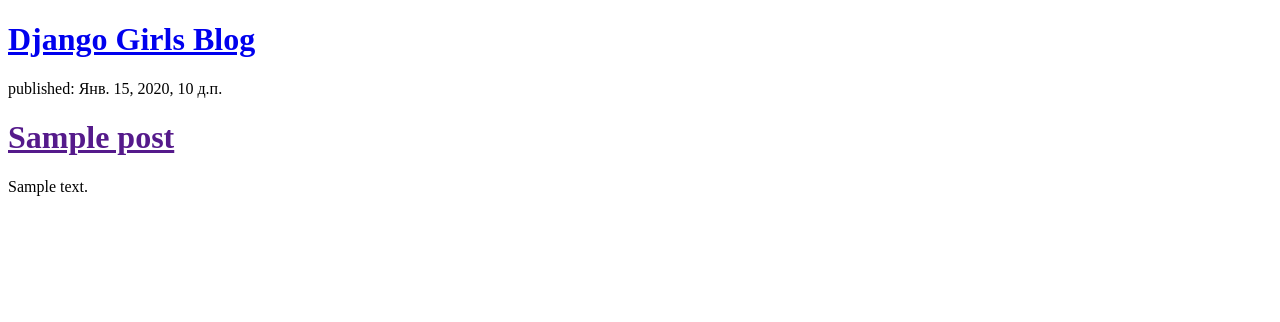
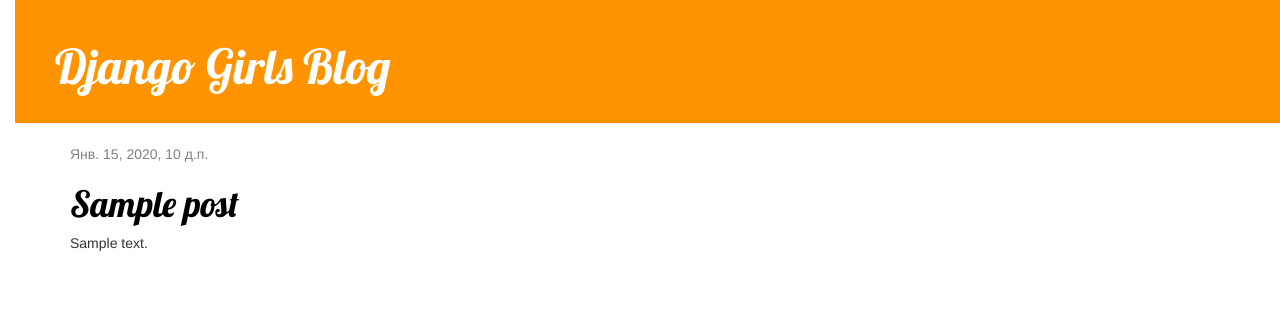
Before and after one commit to miazigoo/my-first-blog, a Django app: template blog/templates/blog/post_list.html in a window 1280 px wide. Shown: the top 322 px of the page. Run offline with Django 3.2, Linux system fonts and the light colour scheme; the template is opened without the code that fills it: most values are stand-ins (such as "Sample title", 1, 10 or a date in 2020); some libraries are stand-ins or nearby versions.

Commit message:
Added view and template for detailed blog post as well as CSS for the site.

```diff
--- /dev/null
+++ b/blog/static/css/blog.css
@@ -0,0 +1,55 @@
+h1 a {
+    color: #FCA205;
+    font-family: 'Lobster';
+}
+
+body {
+    padding-left: 15px;
+}
+
+.page-header {
+    background-color: #ff9400;
+    margin-top: 0;
+    padding: 20px 20px 20px 40px;
+}
+
+.page-header h1, .page-header h1 a, .page-header h1 a:visited, .page-header h1 a:active {
+    color: #ffffff;
+    font-size: 36pt;
+    text-decoration: none;
+}
+
+.content {
+    margin-left: 40px;
+}
+
+h1, h2, h3, h4 {
+    font-family: 'Lobster', cursive;
+}
+
+.date {
+    color: #828282;
+}
+
+.save {
+    float: right;
+}
+
+.post-form textarea, .post-form input {
+    width: 100%;
+}
+
+.top-menu, .top-menu:hover, .top-menu:visited {
+    color: #ffffff;
+    float: right;
+    font-size: 26pt;
+    margin-right: 20px;
+}
+
+.post {
+    margin-bottom: 70px;
+}
+
+.post h1 a, .post h1 a:visited {
+    color: #000000;
+}
--- /dev/null
+++ b/blog/templates/blog/base.html
@@ -0,0 +1,24 @@
+{% load static %}
+<!DOCTYPE html>
+<html>
+<head>
+	<link rel="stylesheet" href="//maxcdn.bootstrapcdn.com/bootstrap/3.2.0/css/bootstrap.min.css">
+	<link rel="stylesheet" href="//maxcdn.bootstrapcdn.com/bootstrap/3.2.0/css/bootstrap-theme.min.css">
+	<link href="https://fonts.googleapis.com/css?family=Lobster&subset=latin,cyrillic" rel="stylesheet" type="text/css">
+	<link rel="stylesheet" href="{% static 'css/blog.css' %}">
+	<title>Django Girls blog</title>
+</head>
+	<body>
+		<div class="page-header">
+	        <h1><a href="/">Django Girls Blog</a></h1>
+	    </div>
+	    <div class="content container">
+	        <div class="row">
+	            <div class="col-md-8">
+	            {% block content %}
+	            {% endblock %}
+	            </div>
+	        </div>
+	    </div>
+	</body>
+</html>
--- a/blog/templates/blog/post_list.html
+++ b/blog/templates/blog/post_list.html
@@ -1,19 +1,14 @@
-<!DOCTYPE html>
-<html>
-<head>
-	<title>Django Girls blog</title>
-</head>
-	<body>
-	    <div>
-            <h1><a href="/">Django Girls Blog</a></h1>
+
+{% extends 'blog/base.html' %}
+
+{% block content %}
+    {% for post in posts %}
+        <div class="post">
+            <div class="date">
+                {{ post.published_date }}
+            </div>
+            <h1><a href="{% url 'post_detail' pk=post.pk %}">{{ post.title }}</a></h1>
+            <p>{{ post.text|linebreaksbr }}</p>
         </div>
-
-        {% for post in posts %}
-    	<div>
-	        <p>published: {{ post.published_date }}</p>
-	        <h1><a href="">{{ post.title }}</a></h1>
-	        <p>{{ post.text|linebreaksbr }}</p>
-    	</div>
-		{% endfor %}
-	</body>
-</html>
+    {% endfor %}
+{% endblock %}
--- a/blog/urls.py
+++ b/blog/urls.py
@@ -3,4 +3,5 @@ from . import views
 
 urlpatterns = [
     path('', views.post_list, name='post_list'),
+    path('post/<int:pk>/', views.post_detail, name='post_detail'),
 ]
```
Also changed, not shown: blog/templates/blog/post_detail.html (added, +13 -0 lines), blog/views.py (+6 -1 lines).
